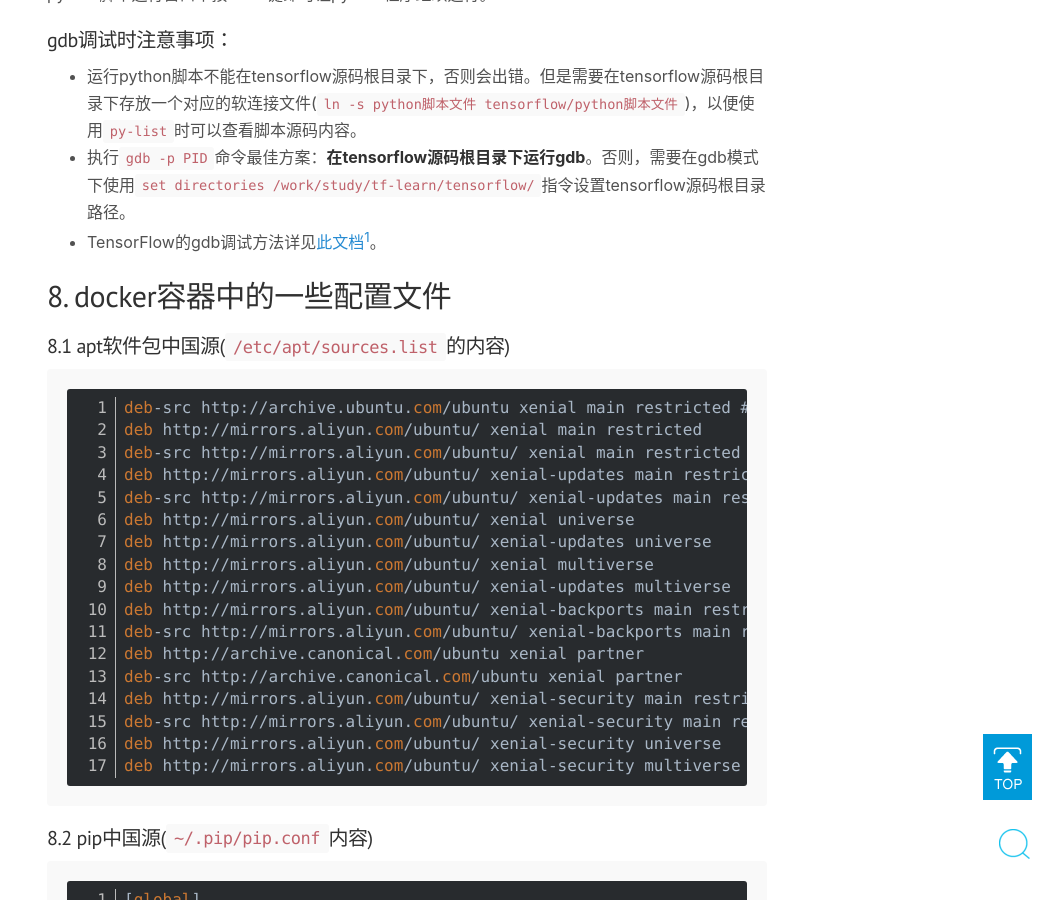
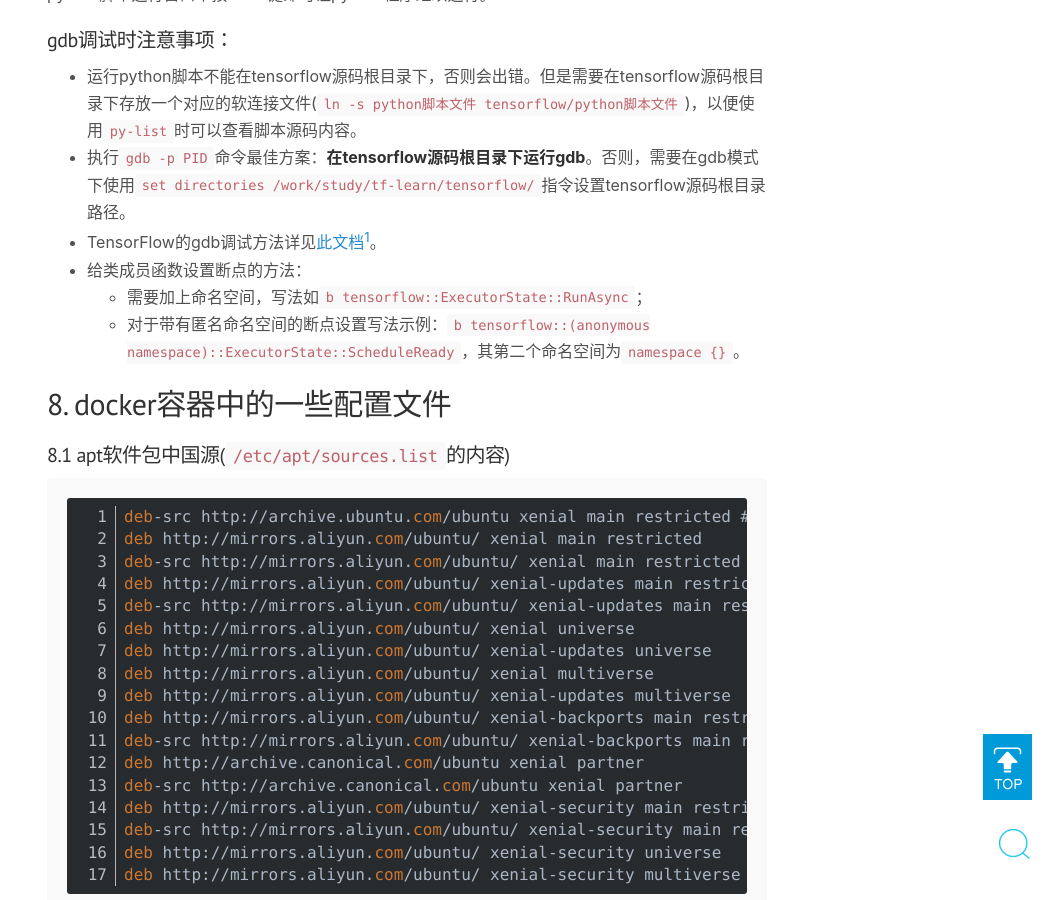
Before and after one commit to wzzju/wzzju.github.io, a Jekyll site: the page built from _posts/2020-03-17-tf-compile.md, in a window 1280 px wide and 900 px high, scrolled down 3714 px. Shown: the whole window, without its empty margins (233-1280 px from the left). Built offline with Jekyll 4.4.1, drawn with Linux system fonts in a browser that asks for light colours; comment, search, counter and statistics services are not loaded.

Commit message:
add gdb bp

```diff
--- a/_posts/2020-03-17-tf-compile.md
+++ b/_posts/2020-03-17-tf-compile.md
@@ -145,6 +145,9 @@
 * 运行python脚本不能在tensorflow源码根目录下，否则会出错。但是需要在tensorflow源码根目录下存放一个对应的软连接文件(`ln -s python脚本文件 tensorflow/python脚本文件`)，以便使用`py-list`时可以查看脚本源码内容。
 * 执行`gdb -p PID`命令最佳方案：**在tensorflow源码根目录下运行gdb**。否则，需要在gdb模式下使用`set directories /work/study/tf-learn/tensorflow/`指令设置tensorflow源码根目录路径。
 * TensorFlow的gdb调试方法详见[此文档](/assets/tensorflow/TensorFlow-SourceCode-Reading.pdf)[^1]。
+* 给类成员函数设置断点的方法：
+    - 需要加上命名空间，写法如`b tensorflow::ExecutorState::RunAsync`；
+    - 对于带有匿名命名空间的断点设置写法示例：`b tensorflow::(anonymous namespace)::ExecutorState::ScheduleReady`，其第二个命名空间为`namespace {}`。
 
 ## 8. docker容器中的一些配置文件
 
@@ -204,5 +207,6 @@
 * [gdb调试python进程(包括core dump调试)](https://blog.csdn.net/haima1998/article/details/89962435)
 * [gdb调试命令总结](https://www.cnblogs.com/wuyuegb2312/archive/2013/03/29/2987025.html)
 * [gdb在类成员函数上设置断点](https://menrfa.wordpress.com/2012/01/26/%E4%BD%BF%E7%94%A8gdb%E5%9C%A8%E6%9F%90%E5%87%BD%E6%95%B0%E4%B8%8A%E8%AE%BE%E7%BD%AE%E6%96%AD%E7%82%B9%E9%81%87%E5%88%B0%E7%9A%84%E9%97%AE%E9%A2%98%E5%92%8C%E8%A7%A3%E5%86%B3%E5%8A%9E%E6%B3%95/)
+* [100个gdb小技巧](https://wizardforcel.gitbooks.io/100-gdb-tips/content/)
 
 [^1]: 文档来源于[TensorFlow代码阅读指南](http://jcf94.com/download/TensorFlow-SourceCode-Reading.pdf)。
```
